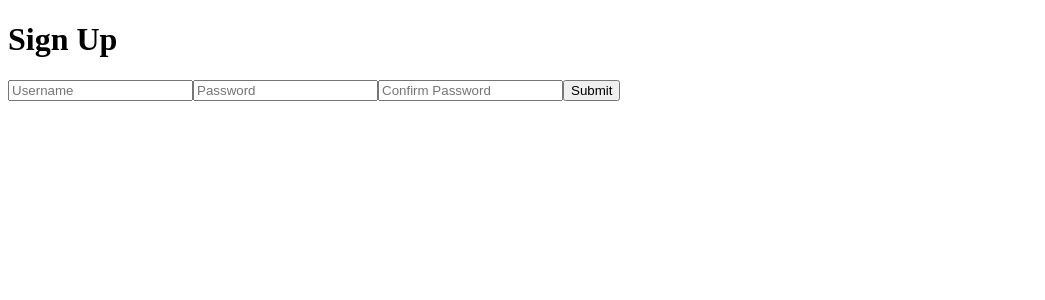
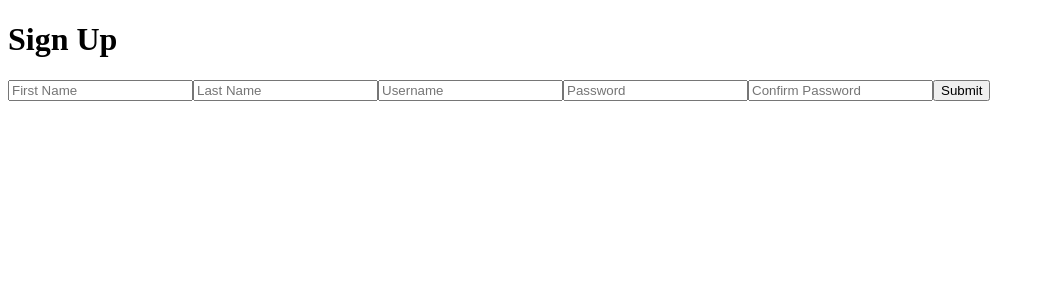
Before and after one commit to areseny/webdev730_wandr_frontend, a React (Create React App) app: page /signup in a window 1280 px wide. Shown: the top 300 px of the page, without its empty margins (0-1045 px from the left). Built offline with nearby package versions, Linux system fonts and the light colour scheme.

Commit message:
add logout button

```diff
--- a/src/actions/userActions.js
+++ b/src/actions/userActions.js
@@ -1,11 +1,14 @@
-export const signUp = (username, password, history) => dispatch => {
+export const signUp = (
+	{ firstname, lastname, hometown, username, password },
+	history
+) => dispatch => {
 	fetch('http://localhost:3000/signup', {
 		method: 'POST',
 		headers: {
 			'Content-Type': 'application/json',
 			Accept: 'application/json'
 		},
-		body: JSON.stringify({ user: { username, password } })
+		body: JSON.stringify({ user: { firstname, lastname, username, password } })
 	})
 		.then(res => res.json())
 		.then(json => {
--- a/src/app/Signup.js
+++ b/src/app/Signup.js
@@ -3,7 +3,14 @@ import { signUp } from '../actions/userActions';
 import { connect } from 'react-redux';
 
 class Signup extends React.Component {
-	state = { username: '', password: '', confirmation: '' };
+	state = {
+		firstname: '',
+		lastname: '',
+		hometown: '',
+		username: '',
+		password: '',
+		confirmation: ''
+	};
 
 	handleChange = e => {
 		this.setState({
@@ -14,11 +21,7 @@ class Signup extends React.Component {
 	handleSubmit = e => {
 		e.preventDefault();
 		if (this.state.password === this.state.confirmation) {
-			this.props.signUp(
-				this.state.username,
-				this.state.password,
-				this.props.history
-			);
+			this.props.signUp(this.state, this.props.history);
 		} else {
 			alert('Passwords do not match!');
 		}
@@ -29,6 +32,20 @@ class Signup extends React.Component {
 			<div>
 				<h1>Sign Up</h1>
 				<form onSubmit={this.handleSubmit}>
+					<input
+						type="text"
+						name="firstname"
+						placeholder="First Name"
+						value={this.state.firstname}
+						onChange={this.handleChange}
+					/>
+					<input
+						type="text"
+						name="lastname"
+						placeholder="Last Name"
+						value={this.state.lastname}
+						onChange={this.handleChange}
+					/>
 					<input
 						type="text"
 						name="username"
--- a/src/users/components/Home.js
+++ b/src/users/components/Home.js
@@ -3,7 +3,7 @@ import withAuth from './withAuth';
 
 const Home = props => (
 	<div>
-		<h1>Successful login</h1>
+		<h1>Welcome, {props.currentUser.firstname}</h1>
 		<button onClick={() => props.logOut(props.history)}>Log Out</button>
 	</div>
 );
--- a/src/users/components/withAuth.js
+++ b/src/users/components/withAuth.js
@@ -35,7 +35,8 @@ const withAuth = Component => {
 	}
 
 	const mapStateToProps = state => ({
-		loggedIn: state.auth.loggedIn
+		loggedIn: state.auth.loggedIn,
+		currentUser: state.auth.currentUser
 	});
 
 	return connect(mapStateToProps, { fetchUser, logOut })(ComponentWithAuth);
```
